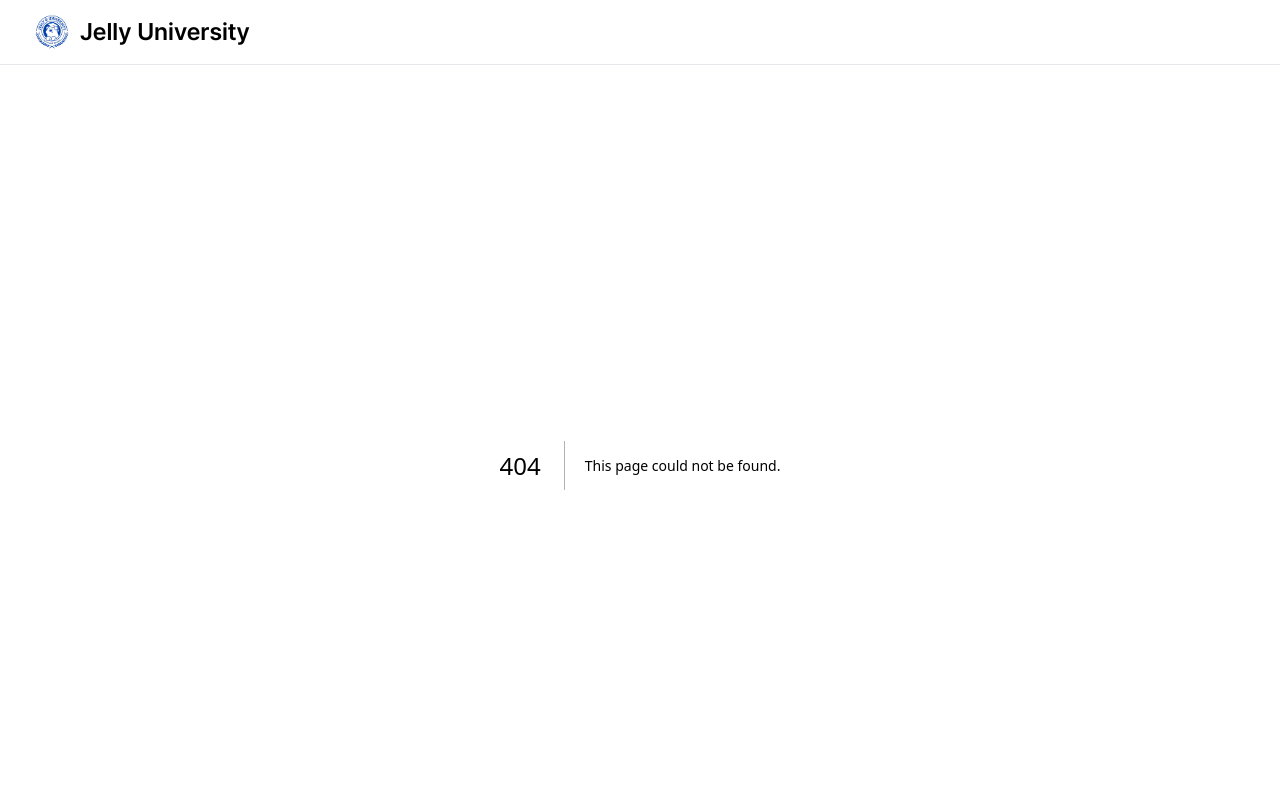
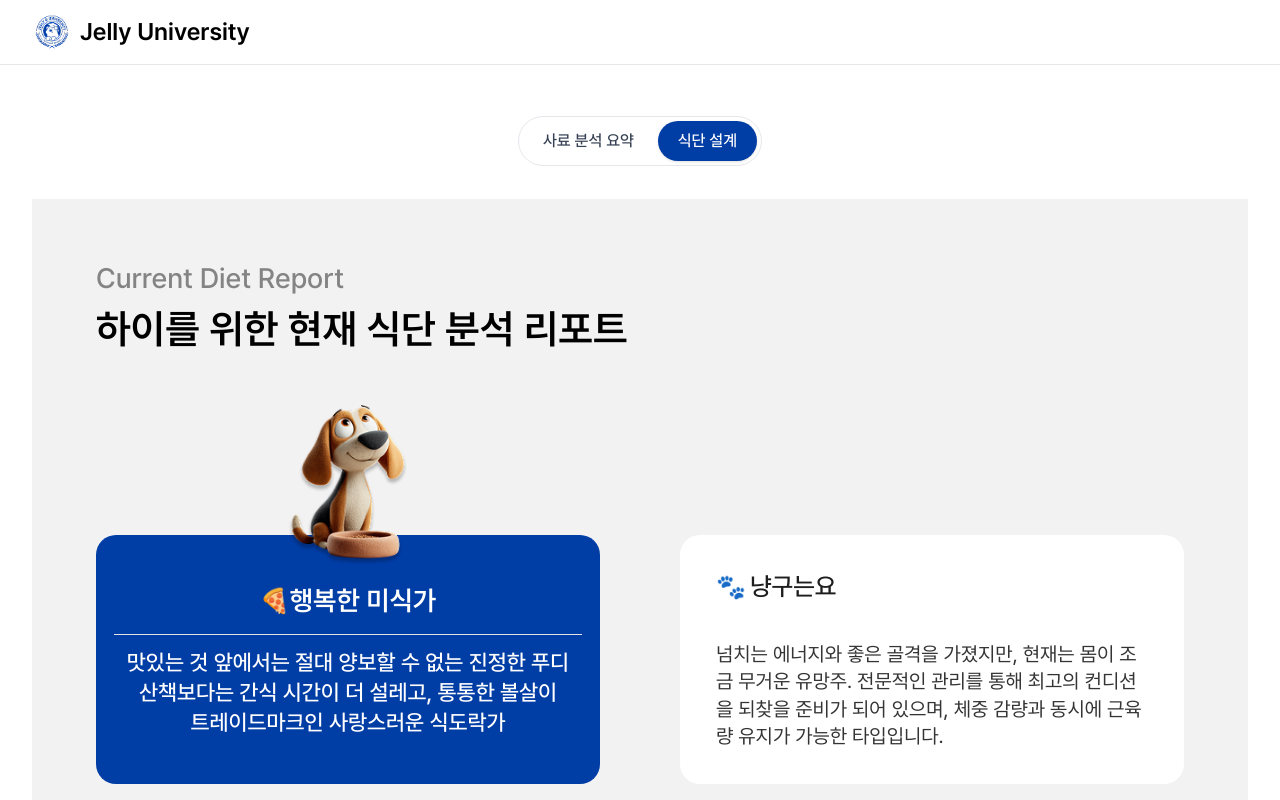
Before and after one commit to SeokHoChoi/test-jelly-univ-fe, a Next.js app: page /brief-report/diet-report in a window 1280 px wide. Before the commit this address had no page. Shown: the top 800 px of the page. Built offline with nearby package versions, Linux system fonts and the light colour scheme.

Commit message:
feat: 리포트 페이지 분리

```diff
--- /dev/null
+++ b/src/app/brief-report/diet-report/page.tsx
@@ -0,0 +1,24 @@
+'use client';
+
+import ReportTabs from '@/components/brief-report/ReportTabs';
+import DietReportExample from '@/components/brief-report/DietReportExample';
+
+const DietReportPage = () => {
+  return (
+    <div className="min-h-screen">
+      {/* 상단 고정 탭 */}
+      <div className="sticky top-25 z-40 bg-white/80 backdrop-blur pt-4 pb-3">
+        <ReportTabs />
+      </div>
+
+      {/* 상세 식단 분석 리포트 */}
+      <section id="diet-report" className="bg-white pb-12 pt-10 md:pb-20 md:pt-14">
+        <div className="max-w-7xl mx-auto px-4 sm:px-6 lg:px-8">
+          <DietReportExample />
+        </div>
+      </section>
+    </div>
+  );
+};
+
+export default DietReportPage;
--- a/src/app/brief-report/page.tsx
+++ b/src/app/brief-report/page.tsx
@@ -6,7 +6,7 @@ import { useRatingStore } from '@/contexts/RatingStore';
 import SignupPromptModal from '@/components/brief-report/SignupPromptModal';
 import FoodQualityAnalysisSection from '@/components/brief-report/FoodQualityAnalysisSection';
 import PetSuitabilitySection from '@/components/brief-report/PetSuitabilitySection';
-import ReportFloatingTabs from '@/components/brief-report/ReportFloatingTabs';
+import ReportTabs from '@/components/brief-report/ReportTabs';
 import DietReportExample from '@/components/brief-report/DietReportExample';
 
 const BriefReportPage = () => {
@@ -39,12 +39,8 @@ const BriefReportPage = () => {
 
   return (
     <div className="min-h-screen">
-      <ReportFloatingTabs />
       <FoodQualityAnalysisSection />
       <PetSuitabilitySection />
-
-      {/* 상세 식단 분석 리포트 */}
-      <DietReportExample />
 
       {/* 회원가입 유도 버튼 */}
       <div className="fixed bottom-4 right-4 z-50">
--- a/src/components/brief-report/FoodQualityAnalysisSection.tsx
+++ b/src/components/brief-report/FoodQualityAnalysisSection.tsx
@@ -7,6 +7,7 @@ import EvalCard from '@/components/common/EvalCard';
 import InfoBar from '@/components/common/InfoBar';
 import RatingBar from '@/components/common/RatingBar';
 import { useRatingStore, type RatingData } from '@/contexts/RatingStore';
+import ReportTabs from '@/components/brief-report/ReportTabs';
 
 const FoodQualityAnalysisSection = () => {
   // const scrollTo = (targetId: string) => {
@@ -251,8 +252,12 @@ const FoodQualityAnalysisSection = () => {
   ];
 
   return (
-    <section id="food-analysis" className="bg-gray-50 pb-12 pt-30 md:pb-20 md:pt-40">
+    <section id="food-analysis" className="bg-gray-50 pb-12 pt-10 md:pb-20 md:pt-20">
       <div className="max-w-7xl mx-auto px-4 sm:px-6 lg:px-8">
+        {/* 상단 탭 - 메인 제목 바로 위, 아래로 40px 간격 */}
+        <div className="mb-[40px]">
+          <ReportTabs />
+        </div>
         {/* 메인 제목 - 상자 밖 */}
         <div className="text-center mb-[30px] md:mb-[60px]">
           <p className="text-[#000000] font-medium text-[20px] mb-2">
@@ -357,6 +362,16 @@ const FoodQualityAnalysisSection = () => {
               </div>
             ))}
           </div>
+
+          {/* 참고 배너 */}
+          <div className="mt-6 md:mt-8">
+            <div className="bg-[#FFB800] text-[#1E1E1E] rounded-[12px] md:rounded-[14px] px-[21px] py-[15px]">
+              <div className="text-[#000000] font-semibold text-[18px] md:text-[20px] mb-2">📍 참고해주세요!</div>
+              <p className="text-[#1E1E1E] text-[15px] md:text-[18px] leading-[22px] md:leading-[26px]">
+                실제 식단 분석 리포트 제공 시 추가적인 정밀 검증 절차를 거치므로 본 사료의 종합 및 세부 평가 등급은 일부 변동될 수 있으며, 세부 평가 항목 또한 보다 다양하고 상세하게 제공됩니다.
+              </p>
+            </div>
+          </div>
         </div>
       </div>
     </section>
--- a/src/components/brief-report/ReportFloatingTabs.tsx
+++ b/src/components/brief-report/ReportFloatingTabs.tsx
@@ -69,28 +69,7 @@ const ReportFloatingTabs = () => {
     }, 750);
   };
 
-  return (
-    <div className="fixed left-1/2 -translate-x-1/2 z-50 top-24 md:top-24 lg:top-28">
-      <nav className="inline-flex items-center gap-1 bg-white/80 backdrop-blur rounded-full p-1 shadow-lg border border-gray-200 px-1 max-w-[calc(100vw-24px)] md:max-w-none overflow-x-auto">
-        {sections.map(({ id, label }) => {
-          const isActive = activeId === id;
-          return (
-            <button
-              key={id}
-              type="button"
-              onClick={() => scrollTo(id)}
-              className={`whitespace-nowrap flex-shrink-0 h-9 md:h-10 px-4 md:px-5 rounded-full text-sm md:text-base font-medium transition-all duration-200 ${isActive
-                ? 'bg-[#003DA5] text-white shadow'
-                : 'text-gray-700 hover:bg-blue-50 active:bg-blue-100'
-                }`}
-            >
-              {label}
-            </button>
-          );
-        })}
-      </nav>
-    </div>
-  );
+  return null;
 };
 
 export default ReportFloatingTabs;
--- /dev/null
+++ b/src/components/brief-report/ReportTabs.tsx
@@ -0,0 +1,43 @@
+'use client';
+
+import { usePathname, useRouter } from 'next/navigation';
+
+const tabs = [
+  { id: 'summary', label: '사료 분석 요약', path: '/brief-report' },
+  { id: 'diet', label: '식단 설계', path: '/brief-report/diet-report' },
+];
+
+const ReportTabs = () => {
+  const router = useRouter();
+  const pathname = usePathname();
+  const active = pathname?.endsWith('/diet-report') ? 'diet' : 'summary';
+
+  const handleClick = (path: string) => {
+    router.push(path);
+  };
+
+  return (
+    <div className="w-full flex justify-center">
+      <nav>
+        <div className="inline-flex items-center gap-1 bg-white rounded-full p-1 border border-gray-200 overflow-x-auto">
+          {tabs.map((t) => {
+            const isActive = active === t.id;
+            return (
+              <button
+                key={t.id}
+                type="button"
+                onClick={() => handleClick(t.path)}
+                className={`whitespace-nowrap h-10 px-5 rounded-full text-sm md:text-base font-medium transition-all duration-200 ${isActive ? 'bg-[#003DA5] text-white shadow' : 'text-gray-700 hover:bg-blue-50 active:bg-blue-100'
+                  }`}
+              >
+                {t.label}
+              </button>
+            );
+          })}
+        </div>
+      </nav>
+    </div>
+  );
+};
+
+export default ReportTabs;
```
